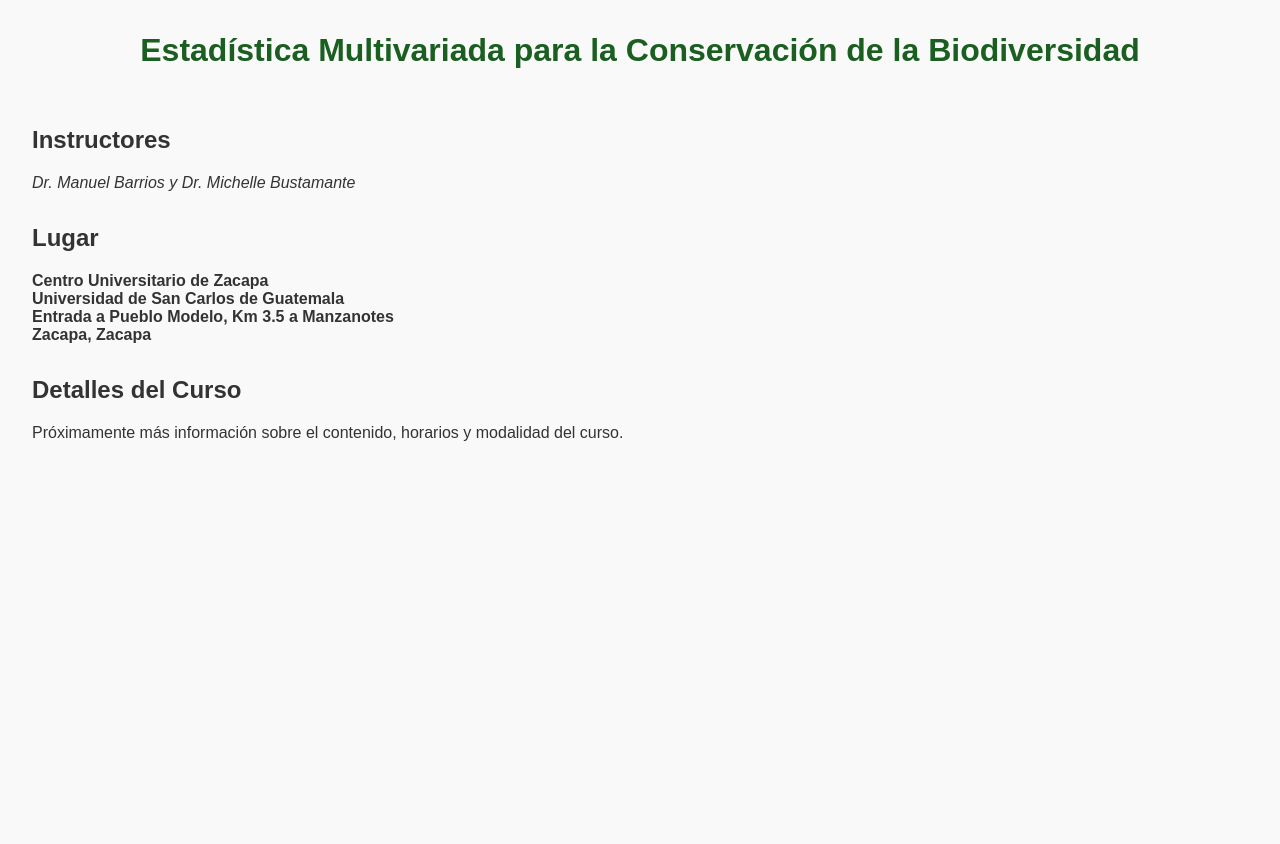
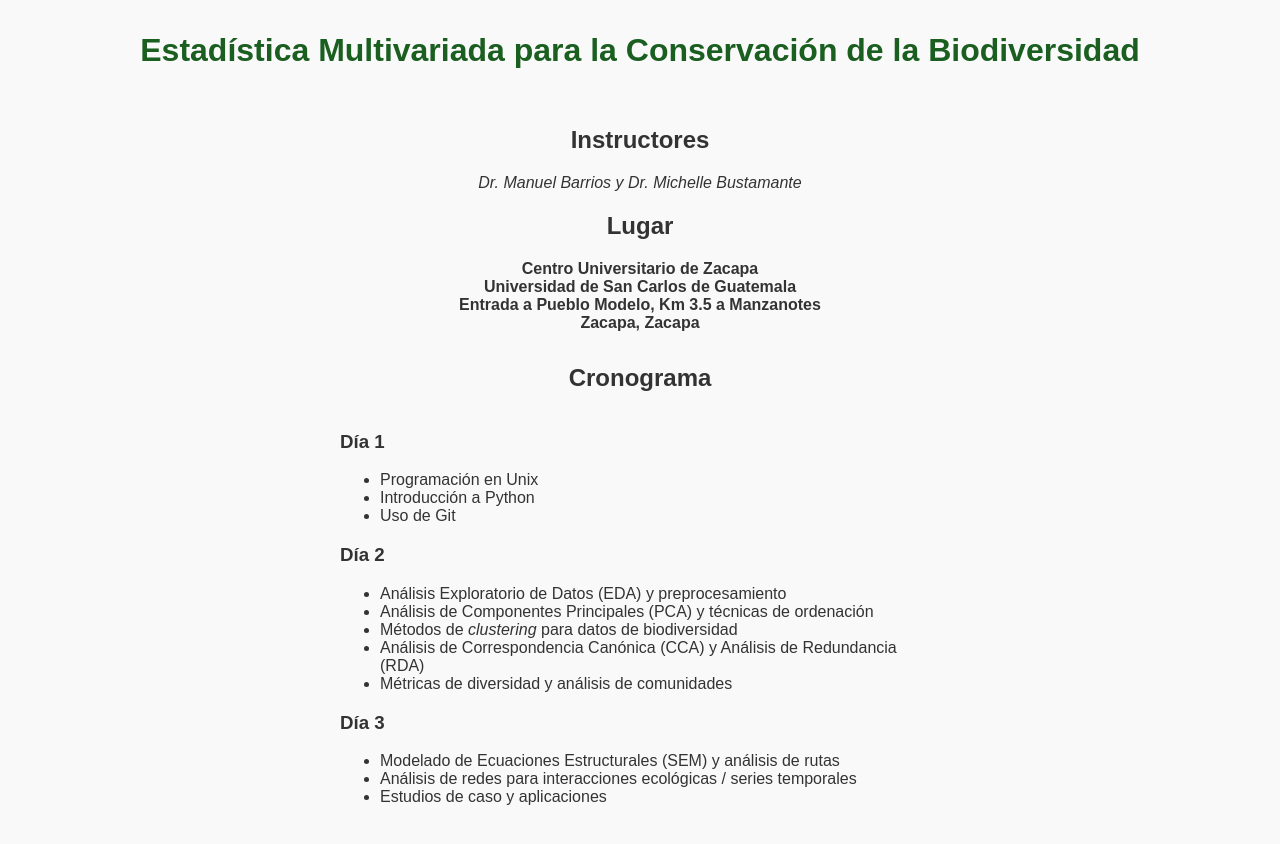
Before and after one commit to mizas/2025-06-10-EM-cunzac, a plain HTML site: page index.html in a window 1280 px wide. Before the commit the page ends 800 px from the top, so only its background shows below. Drawn offline with Linux system fonts and the light colour scheme.

Commit message:
edit schedule course

```diff
--- a/index.html
+++ b/index.html
@@ -34,10 +34,9 @@
     <h1>Estadística Multivariada para la Conservación de la Biodiversidad</h1>
   </header>
 
-  <section>
+  <section style="text-align: center;">
     <h2>Instructores</h2>
     <p class="instructors">Dr. Manuel Barrios y Dr. Michelle Bustamante</p>
-  </section>
 
   <section>
     <h2>Lugar</h2>
@@ -49,10 +48,31 @@
     </p>
   </section>
 
-  <section>
-    <h2>Detalles del Curso</h2>
-    <p>Próximamente más información sobre el contenido, horarios y modalidad del curso.</p>
+    <h2>Cronograma</h2>
+    <div style="display: inline-block; text-align: left; max-width: 600px;">
+      <h3>Día 1</h3>
+      <ul>
+        <li>Programación en Unix</li>
+        <li>Introducción a Python</li>
+        <li>Uso de Git</li>
+      </ul>
+
+      <h3>Día 2</h3>
+      <ul>
+        <li>Análisis Exploratorio de Datos (EDA) y preprocesamiento</li>
+        <li>Análisis de Componentes Principales (PCA) y técnicas de ordenación</li>
+        <li>Métodos de <em>clustering</em> para datos de biodiversidad</li>
+        <li>Análisis de Correspondencia Canónica (CCA) y Análisis de Redundancia (RDA)</li>
+        <li>Métricas de diversidad y análisis de comunidades</li>
+      </ul>
+
+      <h3>Día 3</h3>
+      <ul>
+        <li>Modelado de Ecuaciones Estructurales (SEM) y análisis de rutas</li>
+        <li>Análisis de redes para interacciones ecológicas / series temporales</li>
+        <li>Estudios de caso y aplicaciones</li>
+      </ul>
+    </div>
   </section>
-
 </body>
 </html>
```
